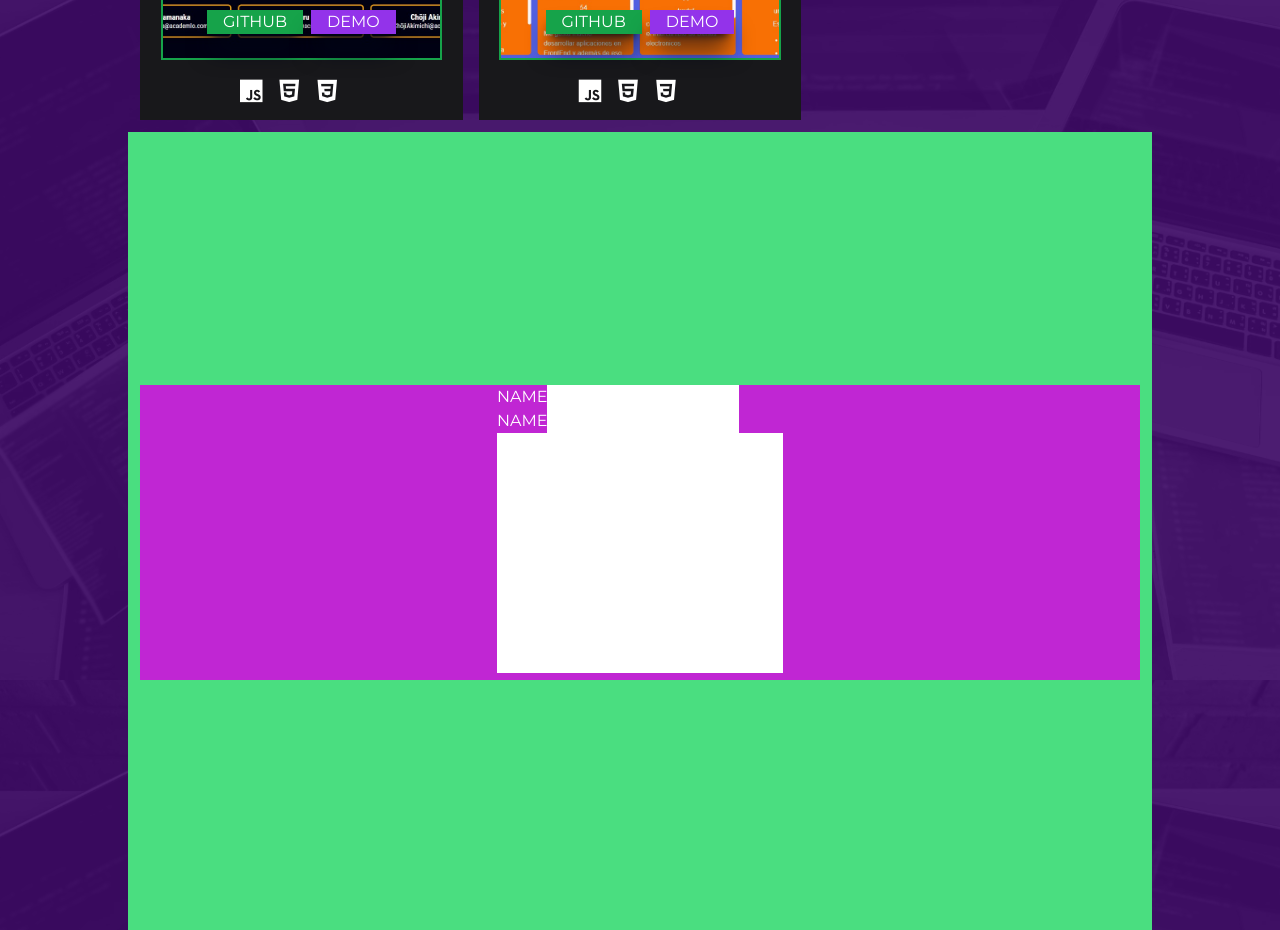
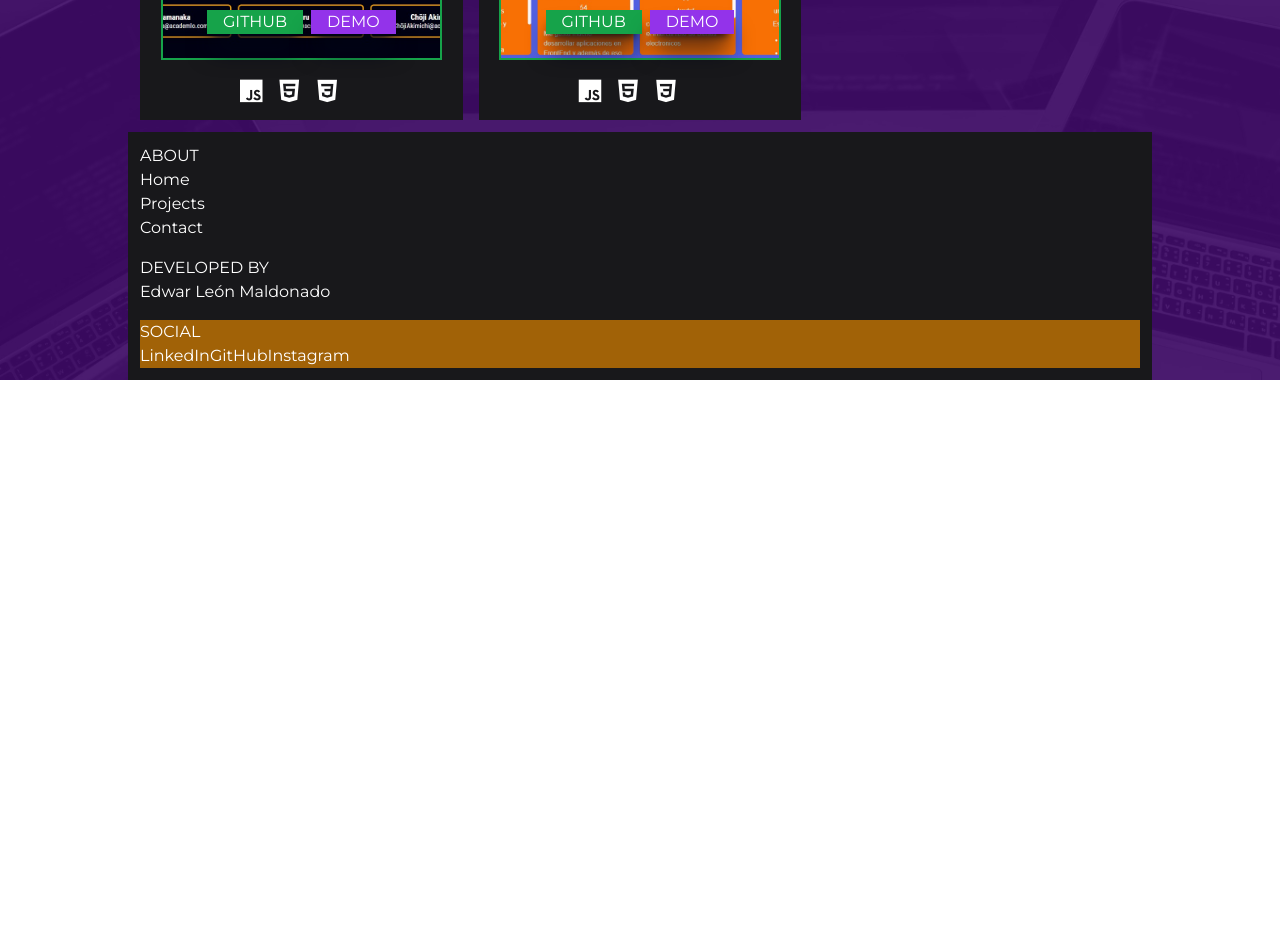
Before and after one commit to EdwarLe/portfolio-edwar-react, a React (Vite) app: page / in a window 1280 px wide. Shown: the part 2520-3450 px from the top of the page. After the commit the page ends 2900 px from the top, so only its background shows below. Built offline with nearby package versions, Linux system fonts and the light colour scheme.

Commit message:
styling contact form  an create handle to close and open it

```diff
--- a/package.json
+++ b/package.json
@@ -11,7 +11,8 @@
   },
   "dependencies": {
     "react": "^18.2.0",
-    "react-dom": "^18.2.0"
+    "react-dom": "^18.2.0",
+    "react-router-dom": "^6.15.0"
   },
   "devDependencies": {
     "@types/react": "^18.2.15",
--- a/src/components/ContactMe.jsx
+++ b/src/components/ContactMe.jsx
@@ -1,21 +1,30 @@
-const ContactMe = () => {
-  return <main className="min-h-screen bg-green-400 w-full flex justify-center items-center p-3">
-    <section className="bg-fuchsia-600 w-full flex justify-center items-center">
-      <form>
-        <div>
+const ContactMe = ({handleCloseContactForm, isContactModal}) => {
+  return (
+    <main className={`min-h-screen backdrop-blur-3xl w-full flex justify-center items-center p-3 fixed top-0 right-0 mt-10 ${isContactModal ? 'scale-100' : 'scale-0'} transition-transform`}>
+      <section className="bg-zinc-900 w-[min(100%,_700px)] flex justify-center flex-col items-center gap-2 p-4">
+        <span className="self-end" onClick={handleCloseContactForm}><i className='bx bx-x hover:rotate-180 cursor-pointer text-3xl transition-all hover:bg-purple-600 rounded-full w-9 aspect-square text-center'></i></span>
+        <form className="grid place-items-center gap-4 w-full">
+          <div className="flex flex-col justify-center items-center w-[min(100%,_400px)]">
             <label htmlFor="name">NAME</label>
-        <input type="text" id="name" name="name"/>
+            <input className="text-black outline-none  p-1 px-2 w-full" type="text" id="name" name="name"/>
           </div>
-        <div>
-        <label htmlFor="email">NAME</label>
-        <input type="email" id="email" name="email"/>
+          <div className="flex flex-col justify-center items-center w-[min(100%,_400px)]">
+            <label htmlFor="email">E-MAIL</label>
+            <input className="text-black outline-none p-1 px-2 w-full" type="email" id="email" name="email" />
           </div>
-        <div>
-          <textarea className="resize-none" name="msg" id="msg" cols="30" rows="10"></textarea>
+          <div className="flex flex-col justify-center items-center w-[min(100%,_400px)]">
+            <label htmlFor="msg">MESSAGE</label>
+            <textarea
+              className="resize-none text-black outline-none p-1 px-2 w-full"
+              name="msg"
+              id="msg"
+              cols="20"
+              rows="5"
+            ></textarea>
           </div>
         </form>
       </section>
-
-  </main>;
+    </main>
+  );
 };
 export default ContactMe;
--- a/src/components/Fotter.jsx
+++ b/src/components/Fotter.jsx
@@ -1,23 +1,23 @@
-const Fotter = () => {
+const Fotter = ({handleCloseContactForm}) => {
   return (
-    <article className="bg-pink-600 p-3 flex flex-col gap-4">
-      <section className="bg-slate-500">
+    <article className="bg-zinc-900 p-3 flex flex-col gap-4">
+      <section>
         <h3>ABOUT</h3>
-        <article>
+        <article className="grid">
           <a href="#home">Home</a>
           <a href="#projects">Projects</a>
-          <a href="#">Contact</a>
+          <p onClick={handleCloseContactForm} className="cursor-pointer">Contact</p>
         </article>
       </section>
-      <section className="bg-green-800">
+      <section>
         <h3>DEVELOPED BY</h3>
         <h5>Edwar León Maldonado</h5>
       </section>
       <section className="bg-yellow-700">
         <h3>SOCIAL</h3>
-        <div>LinkedIn</div>
-        <div>GitHub</div>
-        <div>Instagram</div>
+        <a>LinkedIn</a>
+        <a>GitHub</a>
+        <a>Instagram</a>
       </section>
     </article>
   );
--- a/src/components/Home.jsx
+++ b/src/components/Home.jsx
@@ -1,4 +1,4 @@
-const Home = () => {
+const Home = ({handleCloseContactForm}) => {
   return (
     <main className="border-b border-b-slate-700 w-full min-h-screen p-3 flex justify-center">
         <section className="flex flex-col gap-4 justify-center">
@@ -8,7 +8,7 @@ const Home = () => {
             </article>
             <section className="flex gap-6">
                 <button className="bg-emerald-600 text-slate-950 font-semibold p-2 px-4">Projects</button>
-                <button className="bg-emerald-600 text-slate-950 font-semibold p-2 px-4">Contact</button>
+                <button onClick={handleCloseContactForm} className="bg-emerald-600 text-slate-950 font-semibold p-2 px-4">Contact</button>
             </section>
         </section>
     </main>
--- a/src/components/MainPage.jsx
+++ b/src/components/MainPage.jsx
@@ -1,3 +1,4 @@
+import { useState } from "react"
 import ContactMe from "./ContactMe"
 import Fotter from "./Fotter"
 import Home from "./Home"
@@ -5,13 +6,20 @@ import Projects from "./Projects"
 import Skills from "./Skills"
 
 const MainPage = () => {
+  const [isContactModal, setIsContactModal] = useState(false)
+
+  const handleCloseContactForm = () => {
+    setIsContactModal(!isContactModal)
+  }
+
+  console.log(isContactModal)
   return (
-    <main className="w-[min(100%,_1024px)] mx-auto">
-        <Home />
+    <main className="w-[min(100%,_1024px)] mx-auto relative">
+        <Home handleCloseContactForm={handleCloseContactForm}/>
         <Skills />
         <Projects />
-        <ContactMe />
-        <Fotter />
+        <ContactMe handleCloseContactForm={handleCloseContactForm} isContactModal={isContactModal}/>
+        <Fotter handleCloseContactForm={handleCloseContactForm}/>
     </main>
   )
 }
```
Also changed, not shown: src/App.jsx (+4 -4 lines), 1 other file (tests, documents, lock files or other folders). Lines whose indentation alone changed are shown as unchanged.
